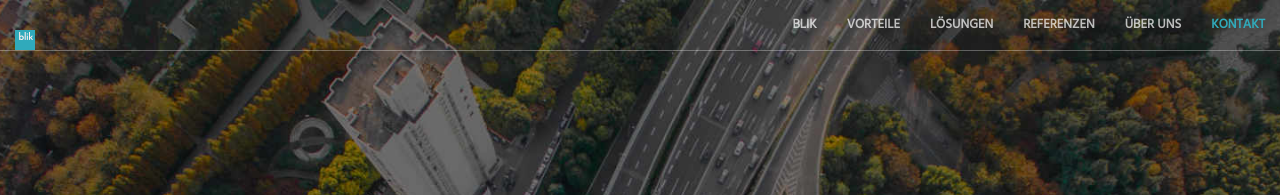
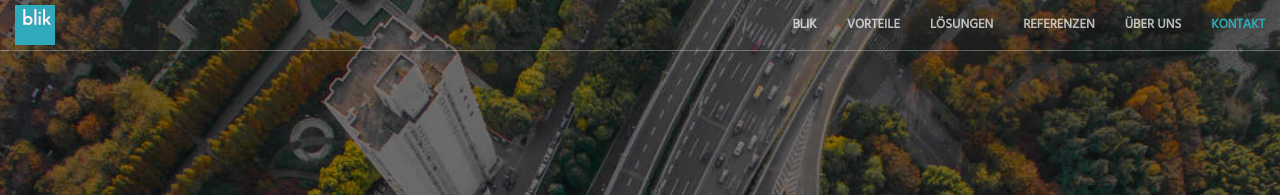
Before and after one commit to BaNburger/blik-jekyllpage, a Jekyll site: the page built from index.html, in a window 1280 px wide. Shown: the top 195 px of the page. Built offline with Jekyll 4.4.1, drawn with Linux system fonts in a browser that asks for light colours.

Commit message:
fix navbar brand icon alignment

```diff
--- a/_includes/nav.html
+++ b/_includes/nav.html
@@ -8,7 +8,9 @@
                 <span class="icon-bar"></span>
                 <span class="icon-bar"></span>
             </button>
-            <a class="navbar-brand page-scroll" href="{{ site.baseurl }}#page-top"><img class="navbar-brand page-scroll" src="img/blik.png" alt="Blik Logo"></a>
+            <a class="navbar-brand page-scroll" href="{{ site.baseurl }}#page-top">
+              <img class="" src="img/blik.png" alt="Blik Logo">
+            </a>
         </div>
 
         <!-- Collect the nav links, forms, and other content for toggling -->
--- a/_sass/_base.scss
+++ b/_sass/_base.scss
@@ -68,6 +68,10 @@ aside {
 }
 
 // Navigation
+
+.navbar-brand {
+  padding-top: 5px;
+}
 
 .navbar-default {
     background-color: white;
```
